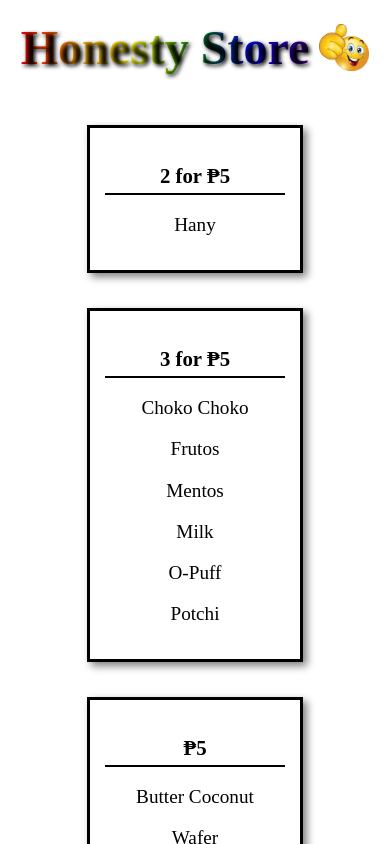
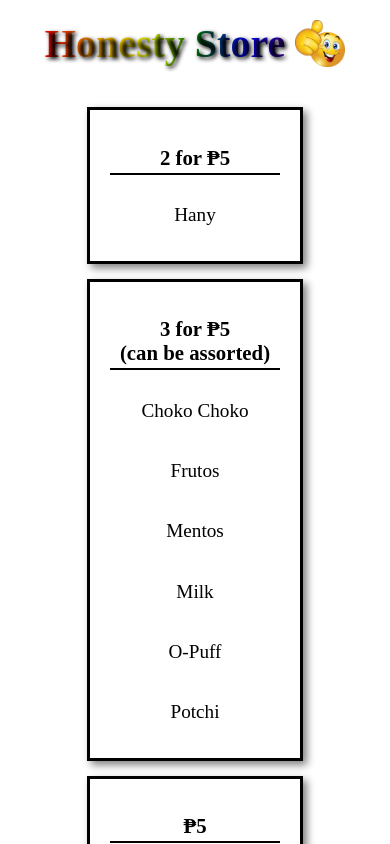
Before and after one commit to butterr12/honesty-store, a SvelteKit app: page / in a window 390 px wide. Shown: the top 844 px of the page. Built offline with nearby package versions, Linux system fonts and the light colour scheme.

Commit message:
Fixed responsiveness of website

```diff
--- a/src/routes/+page.svelte
+++ b/src/routes/+page.svelte
@@ -3,7 +3,7 @@
 
     let groupedProducts = [
       { price: "2 for ₱5", items: ["Hany"] },
-      { price: "3 for ₱5", items: ["Choko Choko", "Frutos", "Mentos", "Milk", "O-Puff", "Potchi"] },
+      { price: "3 for ₱5\n(can be assorted)", items: ["Choko Choko", "Frutos", "Mentos", "Milk", "O-Puff", "Potchi"] },
       { price: "₱5", items: ["Butter Coconut", "Wafer"] },
       { price: "₱6", items: ["Dodo", "Mini Ice Cream"] },
       { price: "₱10", items: ["Choco Dip", "Choco Knots", "Cream-O", "Fudgee", "Hansel", "Tiger"] },
@@ -27,7 +27,7 @@
     align-items: center;
     justify-content: center;
     gap: 10px;
-      font-size: 3rem;
+    font-size: 2.5rem;
     font-weight: bold;
     text-shadow: 2px 2px 4px black;
     background: linear-gradient(90deg, red, orange, yellow, green, blue, indigo, violet);
@@ -35,6 +35,7 @@
     -webkit-text-fill-color: transparent;
     margin: 20px auto;
     width: fit-content;
+    flex-wrap: wrap;
   }
 
   .logo {
@@ -43,18 +44,28 @@
   }
 
   .products-container {
-      display: flex;
-      flex-wrap: wrap;
-      justify-content: center;
+    display: grid;
+    grid-template-columns: repeat(auto-fit, minmax(180px, max-content));
     gap: 15px;
     padding: 20px;
+    justify-content: center;
+  }
+
+  @media (min-width: 768px) {
+    .products-container {
+      grid-template-columns: repeat(auto-fill, minmax(180px, 1fr));
+      max-width: 800px;
+      margin: 0 auto;
+      gap: 50px;
+    }
   }
 
   .product-group {
     background: white;
-      display: inline-block;
+    display: flex;
+    flex-direction: column;
+    align-items: center;
     padding: 15px;
-      margin: 10px;
     border: 3px solid black;
     font-size: 1.2rem;
     box-shadow: 4px 4px 8px gray;
@@ -65,10 +76,25 @@
   .price {
     font-weight: bold;
     font-size: 1.3rem;
-      border-bottom: 2px solid black;
+    position: relative;
+    display: inline-block;
     margin-bottom: 10px;
     padding-bottom: 5px;
 }
+
+.price::after {
+    content: "";
+    display: block;
+    width: 170px;
+    height: 2px;
+    background-color: black;
+    position: absolute;
+    left: 50%;
+    transform: translateX(-50%);
+    bottom: 0;
+}
+
+
 </style>
 
 <main>
@@ -79,7 +105,7 @@
   <div class="products-container">
     {#each groupedProducts as group}
       <div class="product-group">
-          <p class="price">{group.price}</p>
+        <p class="price">{@html group.price.replace(/\n/g, "<br>")}</p>
         {#each group.items as item}
           <p>{item}</p>
         {/each}
```
Also changed, not shown: 30 other files (tests, documents, lock files or other folders). Lines whose indentation alone changed are shown as unchanged.
